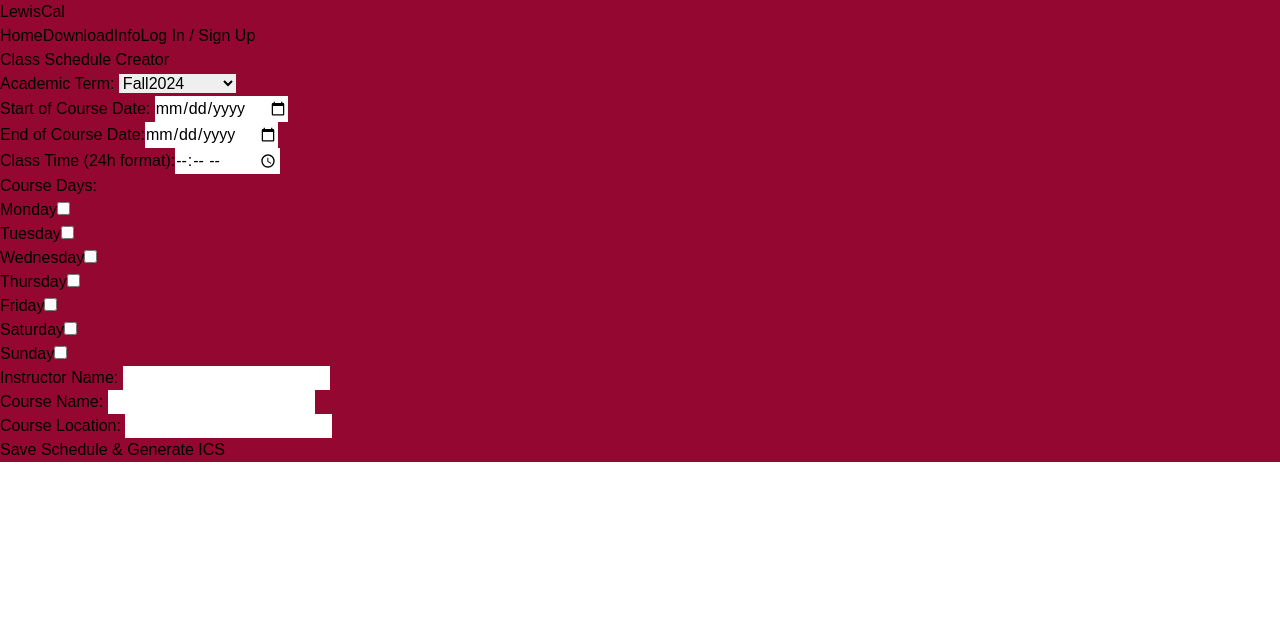
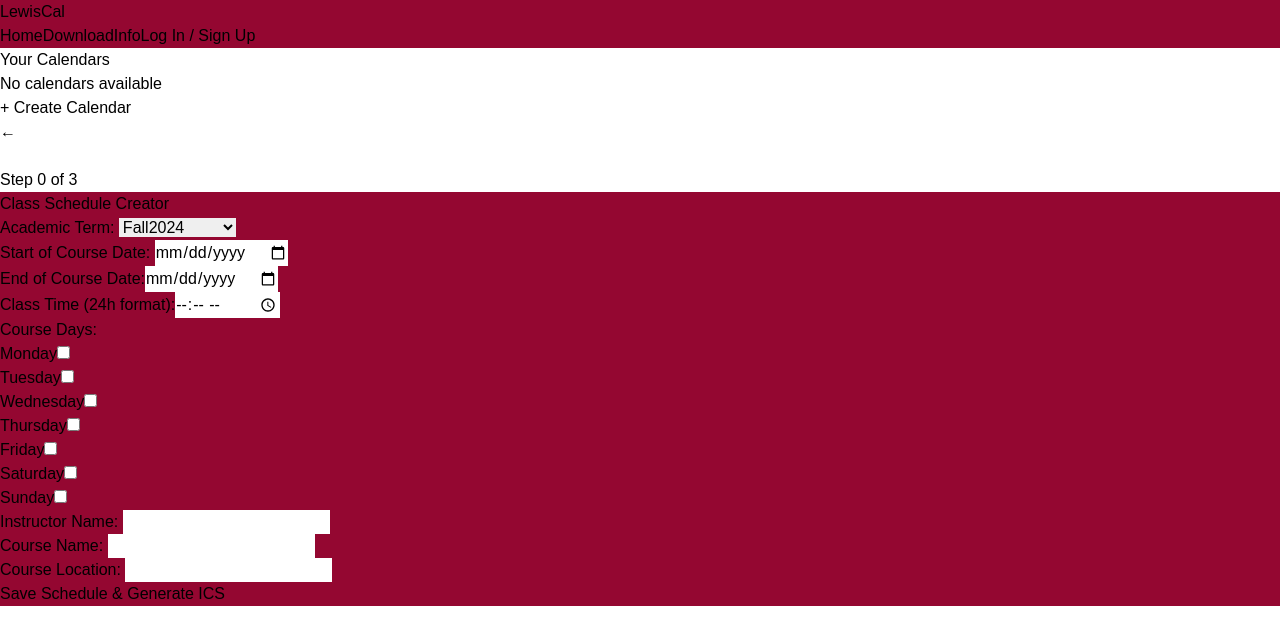
Before and after one commit to SSC-CodeCrusaders/course-calendar-production, a React (Vite) app: page / in a window 1280 px wide. Shown: the top 644 px of the page. Built offline with nearby package versions, Linux system fonts and the light colour scheme; the HTML template or start-up script is replaced by a standard one.

Commit message:
Fixed updated generator to work with sidebar

```diff
--- a/src/App.jsx
+++ b/src/App.jsx
@@ -1,5 +1,4 @@
-// src/App.jsx
-import { useEffect, useState } from "react";
+import { useEffect, useState, useCallback } from "react";
 import PropTypes from 'prop-types';
 import { BrowserRouter as Router, Route, Routes, Navigate } from "react-router-dom";
 import Header from "./Components/Header";
@@ -14,15 +13,29 @@ import 'react-toastify/dist/ReactToastify.css';
 export default function App() {
   const [user, setUser] = useState(null);
   const [calendars, setCalendars] = useState([]);
-  const [currentIndex, setCurrentIndex] = useState(0); // Initialize currentIndex
+  const [currentIndex, setCurrentIndex] = useState(0); // Centralized currentIndex
 
-  // Load calendars from localStorage on mount
+  // Load calendars and currentIndex from localStorage on mount
   useEffect(() => {
     const storedCalendars = localStorage.getItem('calendars');
     if (storedCalendars) {
       setCalendars(JSON.parse(storedCalendars));
     }
+
+    const storedIndex = localStorage.getItem('currentIndex');
+    if (storedIndex) {
+      setCurrentIndex(JSON.parse(storedIndex));
+    }
   }, []);
+
+  // Persist calendars and currentIndex to localStorage whenever they change
+  useEffect(() => {
+    localStorage.setItem('calendars', JSON.stringify(calendars));
+  }, [calendars]);
+
+  useEffect(() => {
+    localStorage.setItem('currentIndex', JSON.stringify(currentIndex));
+  }, [currentIndex]);
 
   // Handle user session persistence and state updates
   useEffect(() => {
@@ -52,9 +65,19 @@ export default function App() {
     element: PropTypes.element.isRequired,
   };
 
+  // Memoize the state setters to prevent unnecessary re-renders
+  const memoizedSetCalendars = useCallback(setCalendars, []);
+  const memoizedSetCurrentIndex = useCallback(setCurrentIndex, []);
+
   return (
     <Router>
       <Header user={user} setUser={setUser} /> {/* Pass setUser correctly */}
+      <Sidebar
+        calendars={calendars}
+        setCalendars={memoizedSetCalendars}
+        currentIndex={currentIndex}
+        setCurrentIndex={memoizedSetCurrentIndex}
+      />
       <Routes>
         {/* Public Routes */}
         <Route
@@ -71,13 +94,13 @@ export default function App() {
             />
           }
         />
-        <Route path="/*" element={<Sidebar />} />
-
         {/* Protected Routes */}
         <Route
           path="/profile"
           element={<ProtectedRoute element={<UserProfile />} />}
         />
+        {/* Redirect unknown routes to home or a 404 page */}
+        <Route path="*" element={<Navigate to="/" replace />} />
       </Routes>
       <ToastContainer />
     </Router>
--- a/src/Components/Sidebar.jsx
+++ b/src/Components/Sidebar.jsx
@@ -1,11 +1,13 @@
-import React, { useState, useEffect } from 'react';
-import { Routes, Route } from 'react-router-dom';  // Use only Routes and Route, no Router here
+// src/Components/Sidebar.jsx
+import { useState } from 'react';
+import { Routes, Route, useNavigate } from 'react-router-dom';
 import UserInputForm from './UserInputForm';
 import ProgressBar from './ProgressBar';  // ProgressBar component
 import DisplayDays from './CalendarPage';  // Step 2 component
 import SummaryPage from './LinkPage';      // Step 3 component
+import PropTypes from 'prop-types';
 
-const Sidebar = () => {
+const Sidebar = ({ calendars, setCalendars, currentIndex, setCurrentIndex }) => {
   const defaultCalendar = {
     firstDay: '',
     lastDay: '',
@@ -22,25 +24,10 @@ const Sidebar = () => {
     instructorName: '',
     className: '',
     location: '',
+    academicTerm: 'fall2024', // Ensure academicTerm is included
   };
 
-  const [calendars, setCalendars] = useState(() => {
-    const storedCalendars = localStorage.getItem('calendars');
-    return storedCalendars ? JSON.parse(storedCalendars) : [defaultCalendar];
-  });
-
-  const [currentIndex, setCurrentIndex] = useState(() => {
-    const storedIndex = localStorage.getItem('currentIndex');
-    return storedIndex ? JSON.parse(storedIndex) : 0;
-  });
-
-  useEffect(() => {
-    localStorage.setItem('calendars', JSON.stringify(calendars));
-  }, [calendars]);
-
-  useEffect(() => {
-    localStorage.setItem('currentIndex', JSON.stringify(currentIndex));
-  }, [currentIndex]);
+  const navigate = useNavigate(); // To navigate to step1 after creating a new calendar
 
   const [isOpen, setIsOpen] = useState(true);
 
@@ -50,26 +37,28 @@ const Sidebar = () => {
 
   const selectCalendar = (index) => {
     setCurrentIndex(index);
+    navigate('/step1'); // Navigate to step1 when a calendar is selected
   };
 
   const createNewCal = () => {
     const updatedCalendars = [...calendars, defaultCalendar];
     setCalendars(updatedCalendars);
     setCurrentIndex(updatedCalendars.length - 1);
+    navigate('/step1'); // Navigate to step1 after creating a new calendar
   };
 
   return (
     <>
       {/* Sidebar */}
       <div
-        className={`absolute top-0 left-0 h-full w-64 bg-gray-900 p-5 shadow-lg transition-transform duration-300 z-50 ${
+        className={`fixed top-0 left-0 h-full w-64 bg-gray-900 p-5 shadow-lg transition-transform duration-300 z-50 ${
           isOpen ? 'translate-x-0' : '-translate-x-full'
         }`}
       >
         <h2 className="text-white text-xl font-semibold mb-6">Your Calendars</h2>
 
         {/* List of Calendars */}
-        <div className="flex flex-col gap-4">
+        <div className="flex flex-col gap-4 overflow-y-auto">
           {calendars.length === 0 ? (
             <p className="text-white">No calendars available</p>
           ) : (
@@ -102,12 +91,13 @@ const Sidebar = () => {
           isOpen ? 'translate-x-[16rem]' : 'translate-x-0'
         } transition-transform duration-300 bg-gray-900 text-white p-3 rounded-full shadow-lg z-50`}
         onClick={toggleSidebar}
+        aria-label={isOpen ? 'Close sidebar' : 'Open sidebar'}
       >
-        {isOpen ? 'Close' : 'Open'}
+        {isOpen ? '←' : '→'}
       </button>
 
       {/* Routes for Form Steps */}
-      <div className="w-full">
+      <div className={`ml-0 ${isOpen ? 'ml-64' : 'ml-0'} transition-margin duration-300`}>
         <Routes>  {/* Define routes for each step */}
           <Route
             path="/step1"
@@ -124,4 +114,11 @@ const Sidebar = () => {
   );
 };
 
+Sidebar.propTypes = {
+  calendars: PropTypes.array.isRequired,
+  setCalendars: PropTypes.func.isRequired,
+  currentIndex: PropTypes.number.isRequired,
+  setCurrentIndex: PropTypes.func.isRequired,
+};
+
 export default Sidebar;
--- a/src/Components/UserInputForm.jsx
+++ b/src/Components/UserInputForm.jsx
@@ -1,5 +1,3 @@
-// src/Components/UserInputForm.jsx
-
 import { useEffect, useState } from "react";
 import { useForm, Controller } from "react-hook-form";
 import { toast } from "react-toastify";
@@ -9,8 +7,7 @@ import { generateSchedule } from "../utils/scheduleGenerator";
 import { generateICS } from "../utils/icsGenerator";
 
 const UserInputForm = ({ currentIndex, calendars = [], setCalendars }) => {
-  const { control, handleSubmit, watch, setValue } = useForm({
-    defaultValues: calendars[currentIndex] || {
+  const defaultValues = calendars[currentIndex] || {
     firstDay: "",
     lastDay: "",
     classTime: "",
@@ -27,10 +24,13 @@ const UserInputForm = ({ currentIndex, calendars = [], setCalendars }) => {
     className: "",
     location: "",
     academicTerm: "fall2024", // Default term
-    },
+  };
+
+  const { control, handleSubmit, watch, setValue } = useForm({
+    defaultValues,
   });
 
-  const [academicTerm, setAcademicTerm] = useState("fall2024");
+  const [academicTerm, setAcademicTerm] = useState(defaultValues.academicTerm);
 
   // Update academicTerm in form when state changes
   useEffect(() => {
@@ -52,14 +52,13 @@ const UserInputForm = ({ currentIndex, calendars = [], setCalendars }) => {
         i === currentIndex ? data : calendar
       );
       setCalendars(updatedCalendars);
-      localStorage.setItem("calendars", JSON.stringify(updatedCalendars));
       toast.success("Schedule saved successfully!");
 
       // Generate Schedule Events
       const scheduleEvents = generateSchedule(data);
 
       // Generate Holiday Events
-      const termHolidays = academicCalendar[data.academicTerm].holidays;
+      const termHolidays = academicCalendar[data.academicTerm]?.holidays || [];
       const holidayEvents = termHolidays.flatMap((holiday) => {
         if (holiday.date) {
           return [
@@ -139,6 +138,7 @@ const UserInputForm = ({ currentIndex, calendars = [], setCalendars }) => {
           <Controller
             name="firstDay"
             control={control}
+            rules={{ required: true }}
             render={({ field }) => (
               <input
                 type="date"
@@ -158,6 +158,7 @@ const UserInputForm = ({ currentIndex, calendars = [], setCalendars }) => {
           <Controller
             name="lastDay"
             control={control}
+            rules={{ required: true }}
             render={({ field }) => (
               <input
                 type="date"
@@ -177,6 +178,7 @@ const UserInputForm = ({ currentIndex, calendars = [], setCalendars }) => {
           <Controller
             name="classTime"
             control={control}
+            rules={{ required: true }}
             render={({ field }) => (
               <input
                 type="time"
@@ -191,8 +193,8 @@ const UserInputForm = ({ currentIndex, calendars = [], setCalendars }) => {
         {/* Days of Class */}
         <h2 className="text-center mb-4">Course Days:</h2>
         <div className="mb-4 flex-wrap flex justify-center items-center">
-          {Object.keys(watch("daysOfClass")).map((day, index) => (
-            <div key={index} className="mr-4 flex items-center">
+          {Object.keys(watch("daysOfClass")).map((day) => (
+            <div key={day} className="mr-4 flex items-center">
               <label htmlFor={day} className="mr-2">
                 {day.charAt(0).toUpperCase() + day.slice(1)}
               </label>
@@ -219,6 +221,7 @@ const UserInputForm = ({ currentIndex, calendars = [], setCalendars }) => {
           <Controller
             name="instructorName"
             control={control}
+            rules={{ required: true }}
             render={({ field }) => (
               <input
                 type="text"
@@ -238,6 +241,7 @@ const UserInputForm = ({ currentIndex, calendars = [], setCalendars }) => {
           <Controller
             name="className"
             control={control}
+            rules={{ required: true }}
             render={({ field }) => (
               <input
                 type="text"
@@ -257,6 +261,7 @@ const UserInputForm = ({ currentIndex, calendars = [], setCalendars }) => {
           <Controller
             name="location"
             control={control}
+            rules={{ required: true }}
             render={({ field }) => (
               <input
                 type="text"
```
Also changed, not shown: src/Context/UserContext.jsx (deleted, +0 -33 lines). Lines whose indentation alone changed are shown as unchanged.
